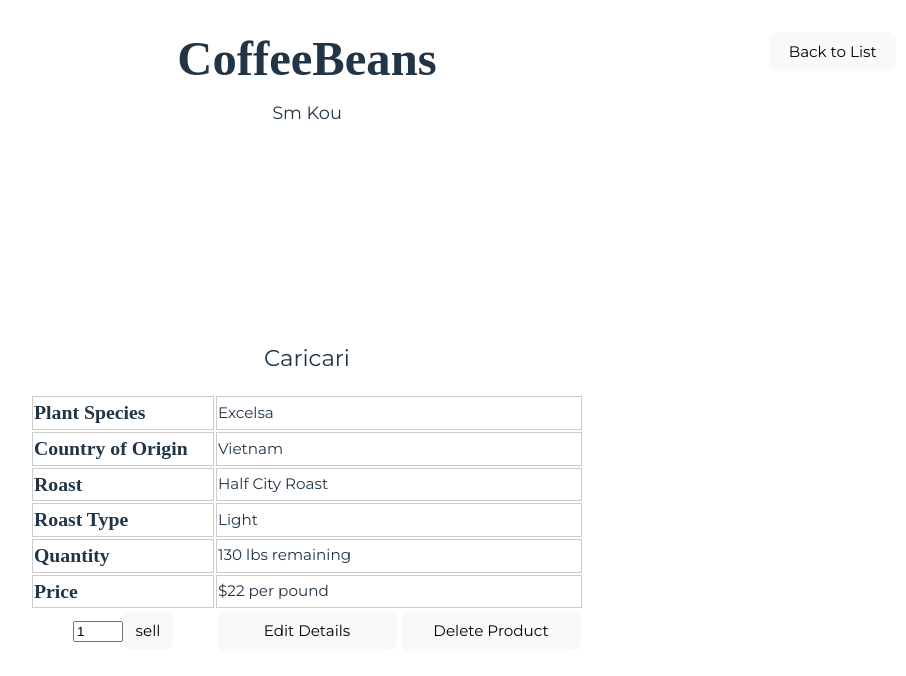
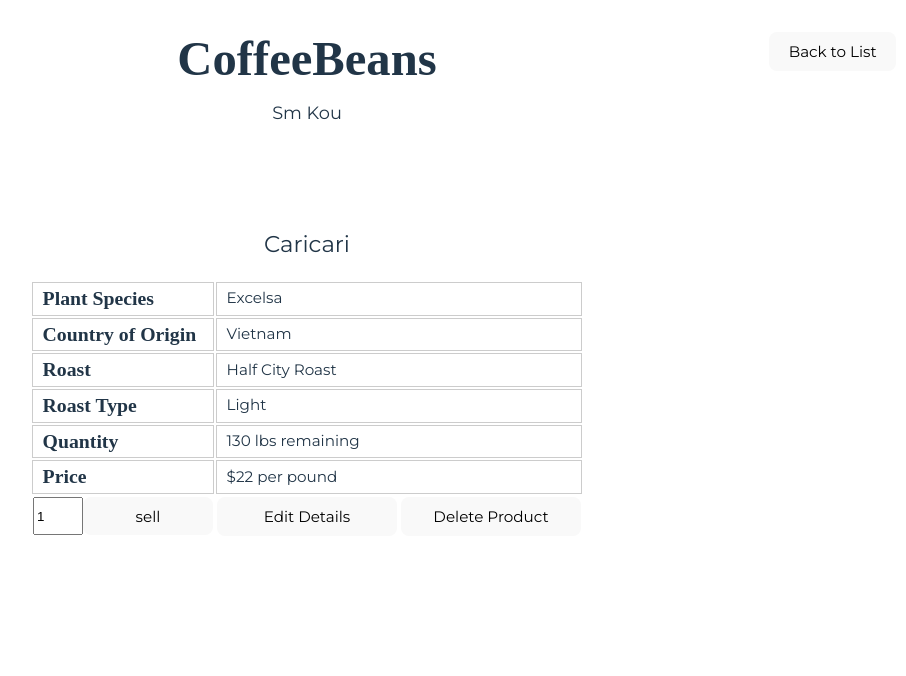
Before and after one commit to SmKou/inventory-tracker, a React (Vite) app: page / in a window 1280 px wide. Both pictures are taken after a click on the element 600 px from the left and 389 px from the top of the page. Shown: the top 676 px of the page, without its empty margins (333-1239 px from the left). Built offline with nearby package versions, Linux system fonts and the light colour scheme; a web font is replaced by a local one.

Commit message:
BUGFIX product details sell returning undefined

```diff
--- a/src/App.css
+++ b/src/App.css
@@ -5,73 +5,3 @@
   padding: 2rem;
   text-align: center;
 }
-
-header {
-    position: fixed;
-    top: 0;
-    left: 0;
-    width: 100%;
-    line-height: 1;
-}
-
-header h1 {
-    margin-bottom: 0
-}
-
-.notification {
-    width: 100%;
-    border: 1px solid #999;
-    display: flex;
-}
-
-.notification p {
-    padding-left: 1.2rem;
-}
-
-.btn-nav {
-    position: fixed;
-    top: 2rem;
-    right: 2rem;
-    display: flex;
-    align-items: center;
-}
-
-.btn-nav button {
-    margin: 0 1.2rem;
-}
-
-.product-listing {
-    width: 100%;
-    height: 2.4rem;
-    border: 1px solid #888;
-    display: grid;
-    grid-template-columns: 1fr 100px;
-}
-
-.listing-details {
-    width: 100%;
-    display: grid;
-    grid-template-columns: 150px 160px 240px 180px 160px 100px 100px;
-    row-gap: 6px;
-    justify-items: start;
-    align-items: center;
-}
-
-.listing-details span:first-of-type {
-    padding-left: 1.2rem;
-}
-
-.product-listing span {
-    width: 100%;
-    text-align: left;
-}
-
-.sell-ipt {
-    width: 42px;
-}
-.sell-btn {
-    width: 50px;
-    height: 2.4rem;
-    padding: 0;
-    text-align: center;
-}
--- a/src/assets/ProductDetails.css
+++ b/src/assets/ProductDetails.css
@@ -15,5 +15,6 @@ td button {
 tbody th,
 tbody td {
     border: 1px solid #ccc;
+    padding-left: 0.6rem;
     text-align: left;
 }
--- a/src/components/Product.jsx
+++ b/src/components/Product.jsx
@@ -56,10 +56,7 @@ function Product(props) {
             : props.quantity !== 0 ?
                 <>
                     <input style={Styles.sellProduct.input} type="number" value={input} onInput={e => setInput(e.target.value) } />
-                    <button style={Styles.sellProduct.button} onClick={e => {
-                        e.preventDefault();
-                        props.sellProduct(props.id, input);
-                    }}>sell</button>
+                    <button style={Styles.sellProduct.button} onClick={e => props.sellProduct(props.id, input)}>sell</button>
                 </>
                 : <></>
         }
--- a/src/components/ProductDetails.jsx
+++ b/src/components/ProductDetails.jsx
@@ -2,6 +2,16 @@ import { useState } from 'react'
 import PropTypes from 'prop-types'
 import Styles from '../assets/Styles'
 import '../assets/ProductDetails.css'
+
+const sellButtonStyle = () => ({
+    ...Styles.sellProduct.button,
+    width: '100%'
+})
+
+const tdSellStyle = () => ({
+    display: 'grid',
+    gridTemplateColumns: '50px 1fr'
+})
 
 function ProductDetails(props) {
     const [input, setInput] = useState(1);
@@ -31,7 +41,10 @@ function ProductDetails(props) {
                 </tr>
                 <tr>
                     <th>Quantity</th>
-                    <td colSpan="2">{`${product.quantity} lb${product.quantity > 1 ? 's': ''}`} remaining</td>
+                    <td colSpan="2">{product.quantity > 0 ?
+                        `${product.quantity} lb${product.quantity > 1 ? 's' : ''} remaining`
+                        : "Out of stock"
+                    }</td>
                 </tr>
                 <tr>
                     <th>Price</th>
@@ -40,9 +53,9 @@ function ProductDetails(props) {
             </tbody>
             <tfoot>
                 <tr>
-                    <td>
-                        <input className="sell-ipt" type="number" value={input} onInput={e => setInput(e.target.value) } />
-                        <button className="sell-btn" onClick={e =>  props.sellProduct(props.id, input)}>sell</button>
+                    <td style={tdSellStyle()}>
+                        <input style={Styles.sellProduct.input} type="number" value={input} onInput={e => setInput(e.target.value) } />
+                        <button style={sellButtonStyle()} onClick={e => props.sellProduct(product.id, input)}>sell</button>
                     </td>
                     <td><button onClick={props.goToEdit}>Edit Details</button></td>
                     <td><button onClick={() => props.deleteProduct(product.id)}>Delete Product</button></td>
--- a/src/containers/ProductController.jsx
+++ b/src/containers/ProductController.jsx
@@ -28,7 +28,6 @@ class ProductController extends React.Component {
         this.setState({ page: 'list' });
     }
     sellProduct(id, n) {
-        console.log("amount", n);
         const { productList } = this.state;
         const index = productList.findIndex(product => product.id === id);
         const product = productList[index];
@@ -70,6 +69,7 @@ class ProductController extends React.Component {
             selectedProduct: selected,
             page: 'view'
         })
+        this.props.relayMessage({});
     }
 
     goToEdit = () => {
--- a/src/containers/Valid.js
+++ b/src/containers/Valid.js
@@ -1,6 +1,12 @@
 const Valid = {
     sellable: (qty, n) => {
-        if (n < 1)
+        if (qty === 0)
+            return {
+                status: false,
+                error: "Invalid Quantity",
+                message: "This product is out of stock."
+            }
+        else if (n < 1)
             return {
                 status: false,
                 error: "Invalid Quantity",
--- a/src/index.css
+++ b/src/index.css
@@ -28,7 +28,8 @@ a:hover {
 body {
   margin: 0;
   display: flex;
-  place-items: center;
+  flex-direction: column;
+  align-items: center;
   min-width: 320px;
   min-height: 100vh;
   font-family: 'Montserrat';
```
